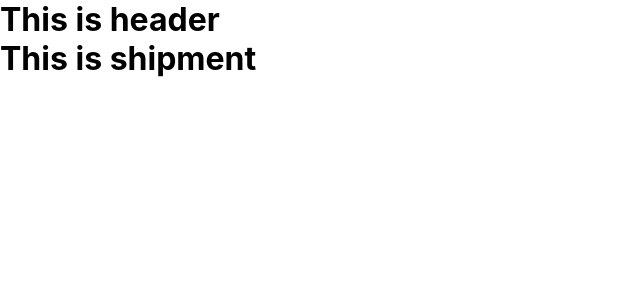
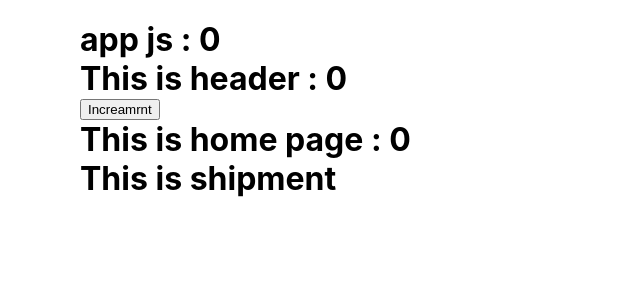
Before and after one commit to Nuralam30/practice-context-api, a React (Create React App) app: page / in a window 1280 px wide. Shown: the top 300 px of the page, without its empty margins (0-640 px from the left). Built offline with nearby package versions, Linux system fonts and the light colour scheme.

Commit message:
state management in multiple component

```diff
--- a/src/App.css
+++ b/src/App.css
@@ -1,3 +1,6 @@
+.App{
+    padding: 20px 80px;
+}
 h1, h2, h3, h4, h5, h6, p{
     margin: 0;
     padding: 0;
--- a/src/App.js
+++ b/src/App.js
@@ -1,12 +1,18 @@
-
+import React, { useState } from 'react';
 import './App.css';
 import Header from './components/Header/Header';
+import Home from './components/Home/Home';
 import Shipment from './components/Shipment/Shipment';
 
 function App() {
+
+  const [ count , setCount ] = useState(0);
+
   return (
     <div className="App">
-      <Header></Header>
+      <h1>app js : {count}</h1>
+      <Header count={count} setCount={setCount}></Header>
+      <Home count={count}></Home>
       <Shipment></Shipment>
     </div>
   );
--- a/src/components/Header/Header.js
+++ b/src/components/Header/Header.js
@@ -1,9 +1,12 @@
-import React from 'react';
+import React from "react";
+const Header = (props) => {
 
-const Header = () => {
+    const {count, setCount} = props;
+
     return (
         <div>
-            <h1>This is header</h1>
+            <h1>This is header : {count}</h1>
+            <button onClick={ () => setCount(count + 1)}>Increamrnt</button>
         </div>
     );
 };
--- /dev/null
+++ b/src/components/Home/Home.js
@@ -0,0 +1,12 @@
+import React from 'react';
+
+const Home = (props) => {
+    const { count } = props;
+    return (
+        <div>
+            <h1>This is home page : {count}</h1>
+        </div>
+    );
+};
+
+export default Home;
```
Also changed, not shown: src/components/Home/Home.css (added).
